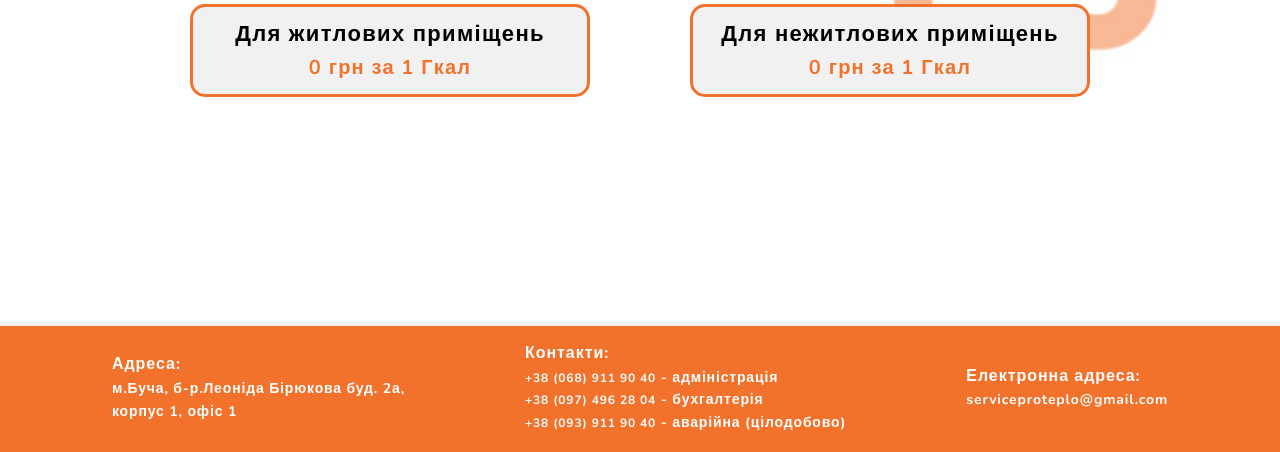
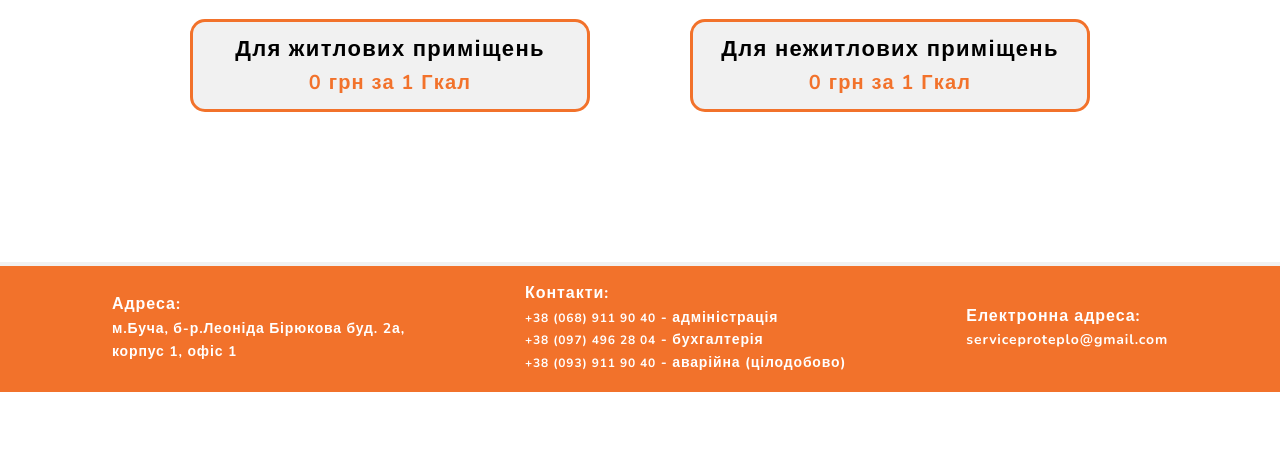
Before and after one commit to Vital3414/pro-teplo, a website: page dogovir.html in a window 1280 px wide. Shown: the part 478-930 px from the top of the page. After the commit the page ends 870 px from the top, so only its background shows below. Drawn offline with nearby package versions, Linux system fonts and the light colour scheme; a script that the page names is missing.

Commit message:
fix dogovir

```diff
--- a/sass/layouts/_dogovir-main.scss
+++ b/sass/layouts/_dogovir-main.scss
@@ -2,11 +2,13 @@
   display: flex;
   justify-content: center;
   align-items: center;
-  height: 100vh;
+  height: 100%;
   background-image: url("../images/dogovir-logo.png");
   background-size: 500px 458px;
   background-repeat: no-repeat;
   background-position: right center;
+  padding-top: 240px;
+  margin-bottom: 150px;
 }
 
 .dogovir-title {
--- a/sass/layouts/_news.scss
+++ b/sass/layouts/_news.scss
@@ -1,6 +1,6 @@
 .news {
   width: 100%;
-  height: 100vh;
+  height: 100%;
   margin-bottom: 50px;
 }
 
```
Also changed, not shown: css/main.css, css/main.min.css, 2 other files.
